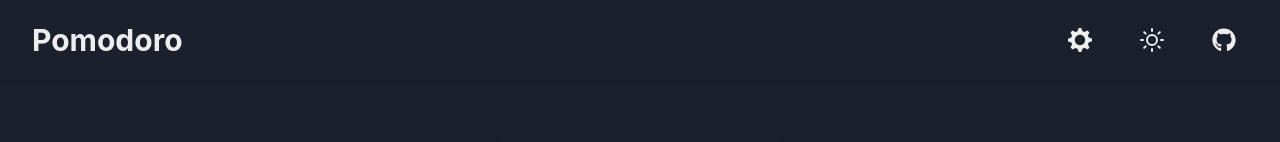
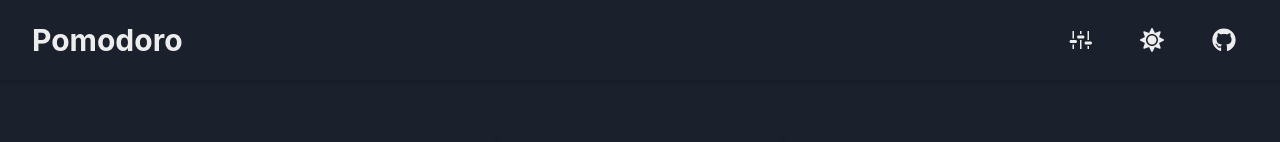
Before and after one commit to aabishkaryal/pomodoro, a Next.js app: page / in a window 1280 px wide. Shown: the top 142 px of the page. Built offline with nearby package versions, Linux system fonts and the light colour scheme.

Commit message:
style: icon change for better clarity

```diff
--- a/src/components/header.tsx
+++ b/src/components/header.tsx
@@ -10,8 +10,8 @@ import {
 	useDisclosure,
 	useBreakpointValue,
 } from "@chakra-ui/react";
-import { MoonIcon, SettingsIcon, SunIcon } from "@chakra-ui/icons";
-import { FaGithub } from "react-icons/fa";
+import { FaGithub, FaMoon, FaSun } from "react-icons/fa";
+import { GoSettings } from "react-icons/go";
 
 import { ICON_SIZE } from "app/constants";
 import { SettingsModal } from "components/settingsModal";
@@ -37,7 +37,7 @@ export const Header: ChakraComponent<"div", {}> = () => {
 					aria-label="Settings"
 					size={buttonSize}
 					backgroundColor="transparent"
-					icon={<SettingsIcon boxSize={ICON_SIZE} />}
+					icon={<Icon as={GoSettings} boxSize={ICON_SIZE} />}
 					onClick={onOpen}
 				/>
 				<SettingsModal isOpen={isOpen} onClose={onClose} />
@@ -46,8 +46,8 @@ export const Header: ChakraComponent<"div", {}> = () => {
 					size={buttonSize}
 					backgroundColor="transparent"
 					icon={useColorModeValue(
-						<MoonIcon boxSize={ICON_SIZE} />,
-						<SunIcon boxSize={ICON_SIZE} />
+						<Icon as={FaMoon} boxSize={ICON_SIZE} />,
+						<Icon as={FaSun} boxSize={ICON_SIZE} />
 					)}
 					onClick={toggleColorMode}
 				/>
```
